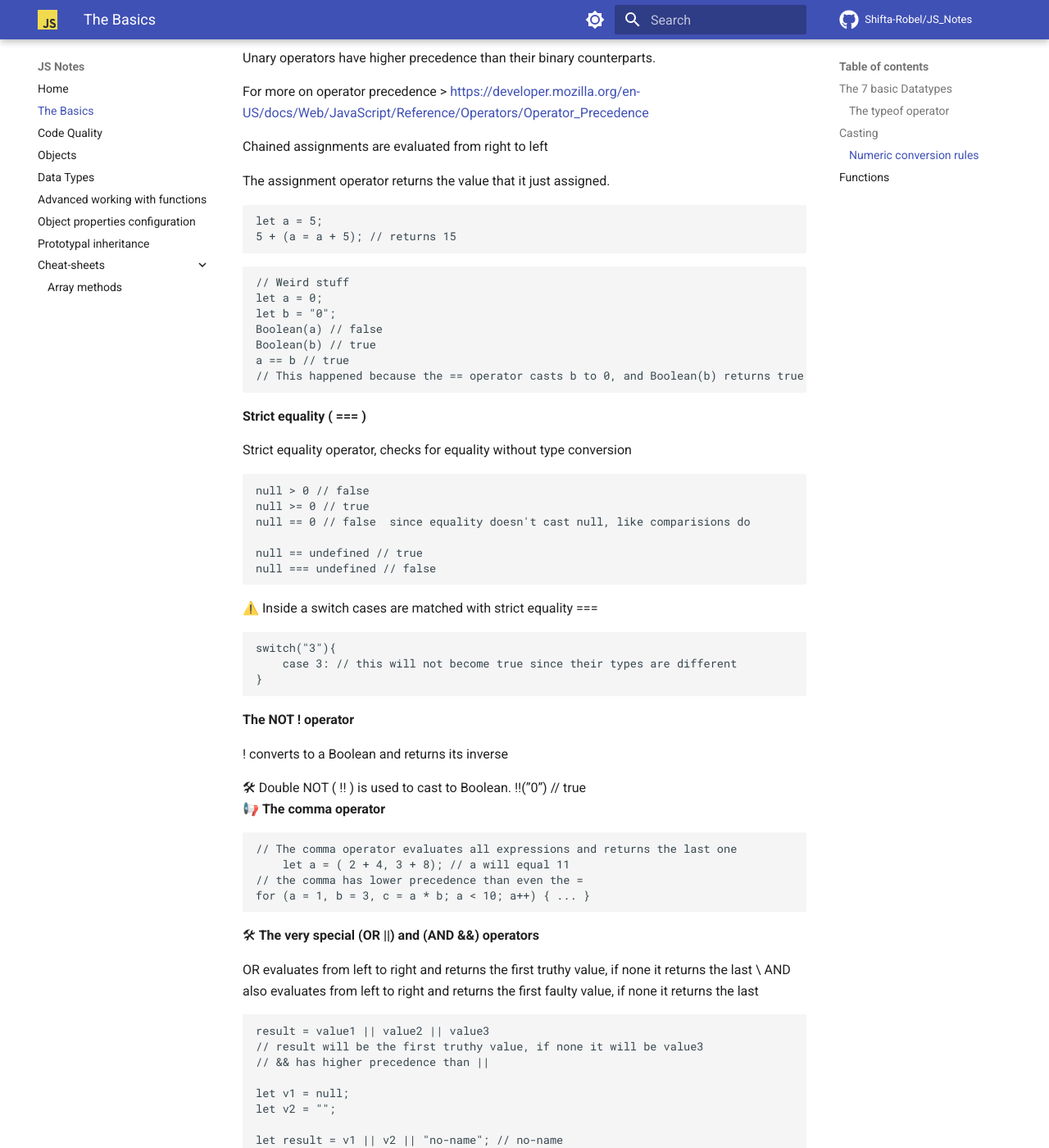
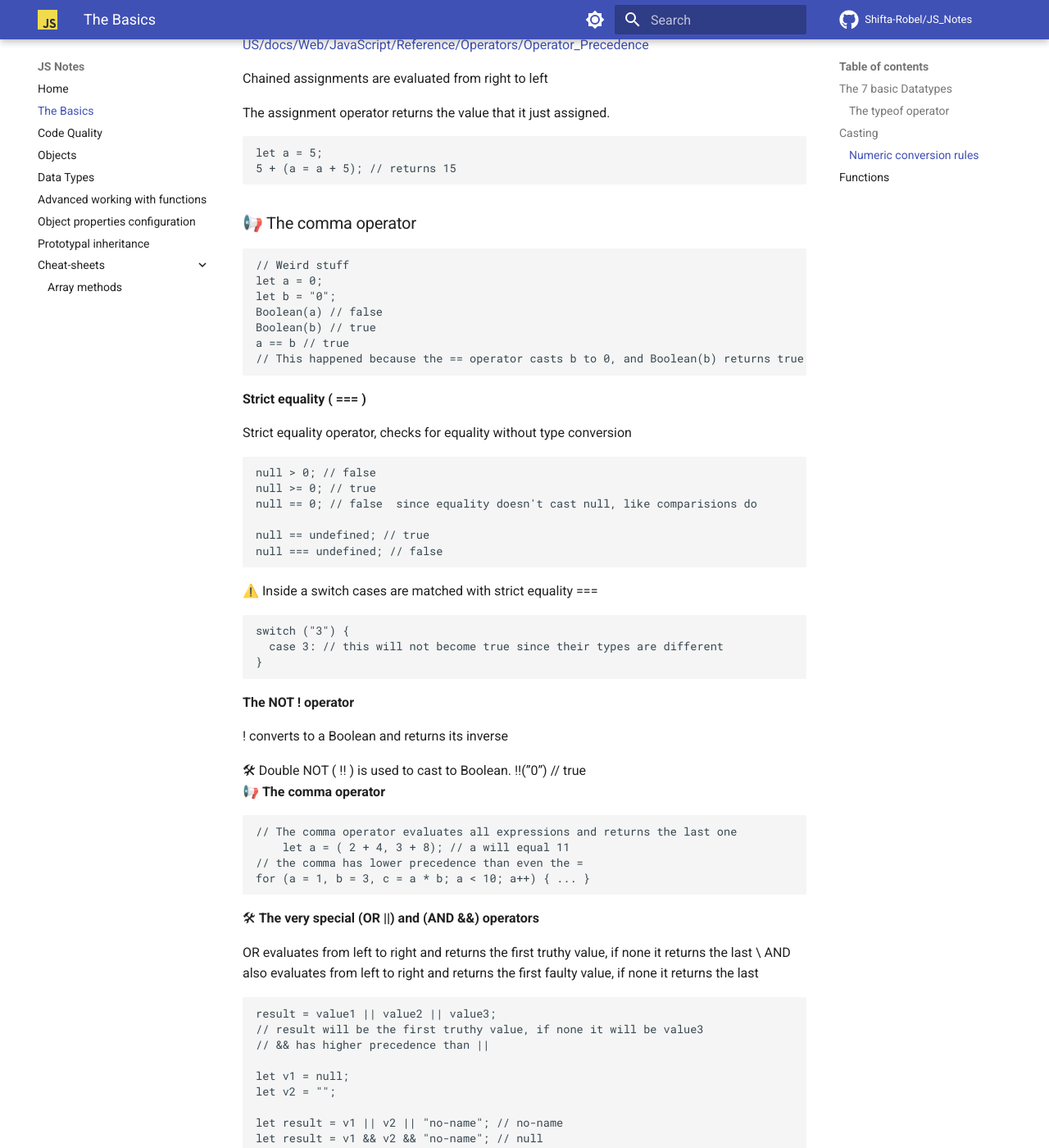
Before and after one commit to Robel-Tam/JS_Notes, an MkDocs documentation site: the page built from docs/The Basics.md, in a window 1280 px wide and 1400 px high, scrolled down 2474 px. Shown: the whole window at 82% size. Built offline with MkDocs 1.6.1 and Material for MkDocs 9.7.7, drawn with Linux system fonts in a browser that asks for light colours; comment, search, counter and statistics services are not loaded; some of the changed text lies outside the part shown.

Commit message:
update mkdocs.yml

````diff
--- a/docs/The Basics.md
+++ b/docs/The Basics.md
@@ -1,10 +1,10 @@
 # The Basics
 
-If we give a ``src`` attribute inside our &lt;script&gt; tag, and at the same time define some code inside the &lt;script&gt; tags, the script inside will get ignored
+If we give a `src` attribute inside our &lt;script&gt; tag, and at the same time define some code inside the &lt;script&gt; tags, the script inside will get ignored
 
 ```html
 <script src="smt.js">
-		console.log('hello'); // this code will get ignored
+  console.log('hello'); // this code will get ignored
 </script>
 ```
 
@@ -37,20 +37,16 @@
 
 ## **The 7 basic Datatypes**
 
-- ***Number:***  integers and floating point numbers, plus Special numeric values (Infinity, -Infinity, NaN ).
-
-    **Infinity** is a result of division by 0. It’s greater than any number.
-
-    **NaN** is the result of a computational error. If there is a NaN inside a mathematical expression it will propagate through the whole expression.
-
-     Doing math in JS is safe, i.e. it won’t die with a fatal error, it will result in a NaN in the worst case
-
-- ***Strings:*** can be surrounded with (“”), (‘’) or backticks(``).
-- ***Booleans:*** either true or false
-- ***Null:*** In JS null is not a reference to a non-existing object, but an object of itself
-- ***Undefined:*** Is also an object of it’s own, and its assigned to variables which have been declared but not assigned, we can also explicitly assign it, but that’s not good practice since that a job for null. null acts like a zero when used in operations. i.e. null - 5 == -5
-- ***Objects***
-- ***Symbols:*** named objects
+- **_Number:_** integers and floating point numbers, plus Special numeric values (Infinity, -Infinity, NaN ).
+  **Infinity** is a result of division by 0. It’s greater than any number.
+  **NaN** is the result of a computational error. If there is a NaN inside a mathematical expression it will propagate through the whole expression.
+  Doing math in JS is safe, i.e. it won’t die with a fatal error, it will result in a NaN in the worst case
+- **_Strings:_** can be surrounded with (“”), (‘’) or backticks(``).
+- **_Booleans:_** either true or false
+- **_Null:_** In JS null is not a reference to a non-existing object, but an object of itself
+- **_Undefined:_** Is also an object of it’s own, and its assigned to variables which have been declared but not assigned, we can also explicitly assign it, but that’s not good practice since that a job for null. null acts like a zero when used in operations. i.e. null - 5 == -5
+- **_Objects_**
+- **_Symbols:_** named objects
 
 ### The **typeof** operator
 
@@ -79,12 +75,12 @@
 
 ### Numeric conversion rules
 
-| Value | Becomes.. |
-| --- | --- |
-| undefined | NaN |
-| null | 0 |
-| true and false | 1 and 0 |
-| string |  Whitespaces from the start and end are removed. If the remaining string is empty, the result is 0. Otherwise, the number is “read” from the string. An error gives NaN |
+| Value          | Becomes..                                                                                                                                                              |
+| -------------- | ---------------------------------------------------------------------------------------------------------------------------------------------------------------------- |
+| undefined      | NaN                                                                                                                                                                    |
+| null           | 0                                                                                                                                                                      |
+| true and false | 1 and 0                                                                                                                                                                |
+| string         | Whitespaces from the start and end are removed. If the remaining string is empty, the result is 0. Otherwise, the number is “read” from the string. An error gives NaN |
 
 <aside>
 🔥 Tip : We can use the unary + to cast to Number.
@@ -93,19 +89,19 @@
 ```jsx
 let x = "45";
 typeof +x; // Number
-+true // 1
++true; // 1
 ```
 
 ```jsx
 // Weird stuff
-4 + 5 + "px"  // 9px
-"px" + 4 + 5  // px45
-// operations run from left to rigth
+4 + 5 + "px"; // 9px
+"px" + 4 + 5; // px45
+// operations run from left to right
 ```
 
 Unary operators have higher precedence than their binary counterparts.
 
-For more on operator precedence > [https://developer.mozilla.org/en-US/docs/Web/JavaScript/Reference/Operators/Operator_Precedence](https://developer.mozilla.org/en-US/docs/Web/JavaScript/Reference/Operators/Operator_Precedence)
+For more on operator precedence go to [https://developer.mozilla.org/en-US/docs/Web/JavaScript/Reference/Operators/Operator_Precedence](https://developer.mozilla.org/en-US/docs/Web/JavaScript/Reference/Operators/Operator_Precedence)
 
 Chained assignments are evaluated from right to left
 
@@ -116,6 +112,9 @@
 5 + (a = a + 5); // returns 15
 ```
 
+<h3>
+📢 The comma operator
+</h3>
 ```jsx
 // Weird stuff
 let a = 0;
@@ -131,12 +130,12 @@
 Strict equality operator, checks for equality without type conversion
 
 ```jsx
-null > 0 // false
-null >= 0 // true
-null == 0 // false  since equality doesn't cast null, like comparisions do
+null > 0; // false
+null >= 0; // true
+null == 0; // false  since equality doesn't cast null, like comparisions do
 
-null == undefined // true
-null === undefined // false
+null == undefined; // true
+null === undefined; // false
 ```
 
 <aside>
@@ -145,23 +144,19 @@
 </aside>
 
 ```jsx
-switch("3"){
-	case 3: // this will not become true since their types are different
+switch ("3") {
+  case 3: // this will not become true since their types are different
 }
 ```
-
 
 **The NOT ! operator**
 
 ! converts to a Boolean and returns its inverse
 
-
-
 <aside>
 🛠 Double NOT ( !! ) is used to cast to Boolean.  !!(”0”) // true
 
 </aside>
-
 
 <aside>
 	📢 <b>The comma operator</b>
@@ -174,7 +169,6 @@
 for (a = 1, b = 3, c = a * b; a < 10; a++) { ... }
 ```
 
-
 <aside>
 	🛠 <b>The very special (OR ||) and (AND &&) operators</b>
 
@@ -184,7 +178,7 @@
 AND also evaluates from left to right and returns the first faulty value, if none it returns the last
 
 ```jsx
-result = value1 || value2 || value3
+result = value1 || value2 || value3;
 // result will be the first truthy value, if none it will be value3
 // && has higher precedence than ||
 
@@ -223,8 +217,8 @@
 	 if the function is missing an argument */
 // another way we can assign default values is with
 function sayHello(person, message){
-person = person || "no-name";
-message = message || "no-message";
+	person = person || "no-name";
+	message = message || "no-message";
 }
 
 /* Functions can be copied, passed to other functions in which case they are called
````
Also changed, not shown: other parts of docs/The Basics.md (+7 -4 lines), docs/Array methods cheat-sheet.md (+6 -5 lines).
